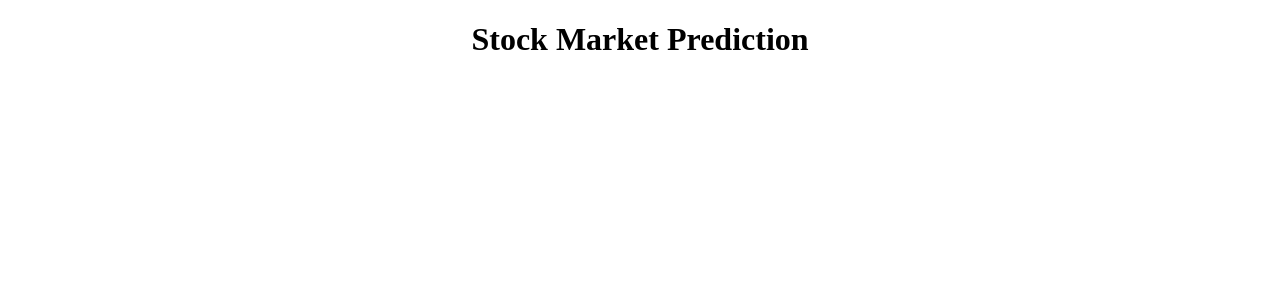
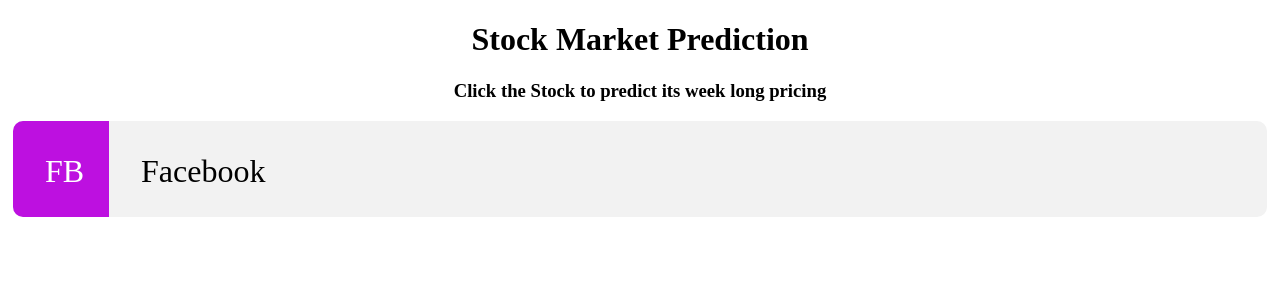
Before and after one commit to shahiddhariwala/StockPricePrediction, an Angular app: page / in a window 1280 px wide. Shown: the top 300 px of the page. Built offline with nearby package versions, Linux system fonts and the light colour scheme.

Commit message:
Updated Stock

```diff
--- a/src/app/app.component.html
+++ b/src/app/app.component.html
@@ -1,3 +1,7 @@
 <h1 style="text-align: center">
   {{title}}
 </h1>
+<h3 style="text-align: center">
+  Click the Stock to predict its week long pricing
+</h3>
+<app-stock-selector></app-stock-selector>
--- a/src/app/stock-selector/stock-selector.component.css
+++ b/src/app/stock-selector/stock-selector.component.css
@@ -0,0 +1,24 @@
+.stock
+{
+    background: #F2F2F2;
+    border-radius: 10px;
+    font-size: 2em;
+    margin: 5px;
+}
+
+.stock .stockInit
+{
+    background-color: #bd10e0;
+    border-radius: 10px 0px 0px 10px;
+    color : #fff;
+    display: inline-block;
+    height: 1em;
+    padding: 1em;
+    text-align: center;
+    width: 1em;
+}
+
+.stock .stockName
+{
+    margin-left: 1em;
+}
--- a/src/app/stock-selector/stock-selector.component.html
+++ b/src/app/stock-selector/stock-selector.component.html
@@ -1,3 +1,4 @@
-<p>
-  stock-selector works!
-</p>
+<div class="stock">
+  <span class="stockInit">{{StockOne.stockInit}}</span>
+  <span class="stockName">{{StockOne.stockName}}</span>
+</div>
--- a/src/app/stock-selector/stock-selector.component.ts
+++ b/src/app/stock-selector/stock-selector.component.ts
@@ -1,12 +1,19 @@
 import { Component, OnInit } from '@angular/core';
-
+import { StockClass } from "../stock-structure";
 @Component({
   selector: 'app-stock-selector',
   templateUrl: './stock-selector.component.html',
   styleUrls: ['./stock-selector.component.css']
 })
 export class StockSelectorComponent implements OnInit {
+private StockOne : StockClass =
+{
+  stockName : "Facebook",
+    stockInit : "FB",
+    stockPrices : [10,10,10],
+    stockColor : "#01010"
 
+};
   constructor() { }
 
   ngOnInit() {
--- /dev/null
+++ b/src/app/stock-structure.ts
@@ -0,0 +1,8 @@
+export class StockClass
+{
+    stockName : string;
+    stockInit : string;
+    stockPrices : number[];
+    stockColor : string;
+
+}
```
